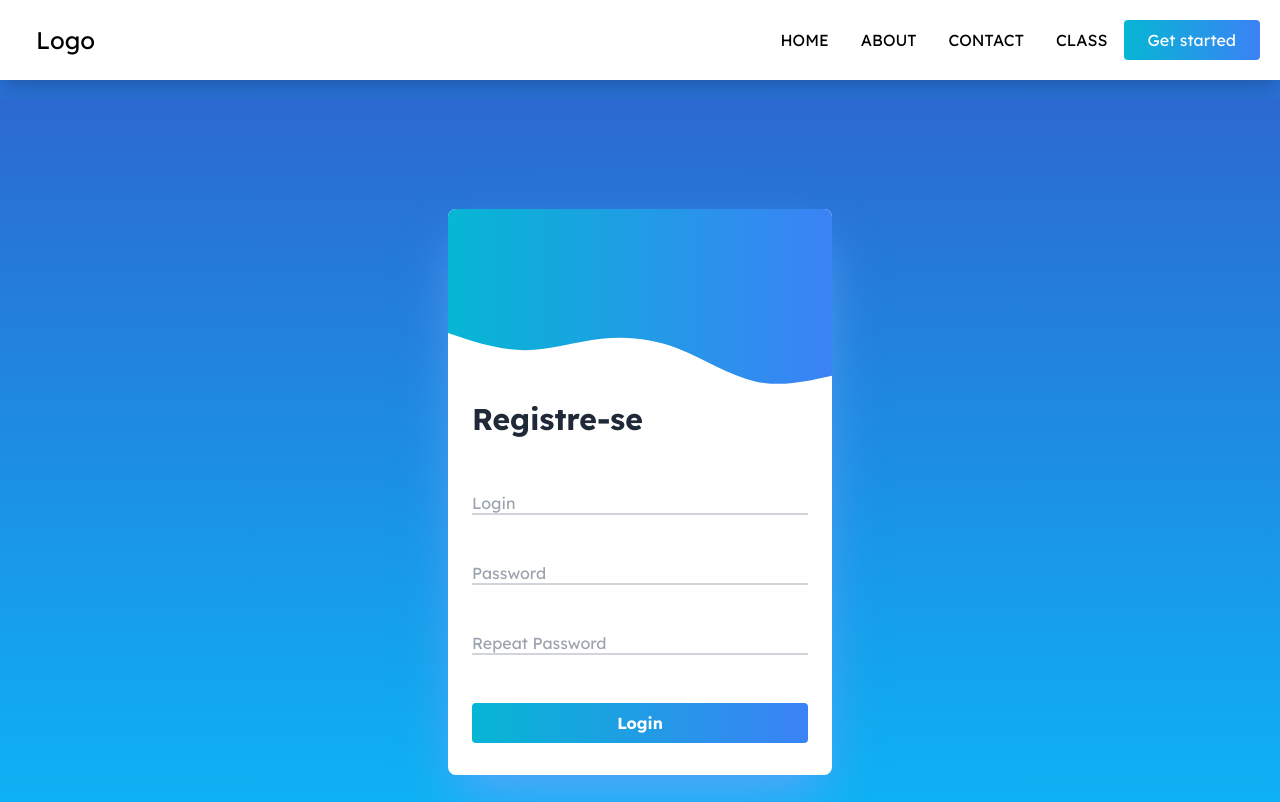
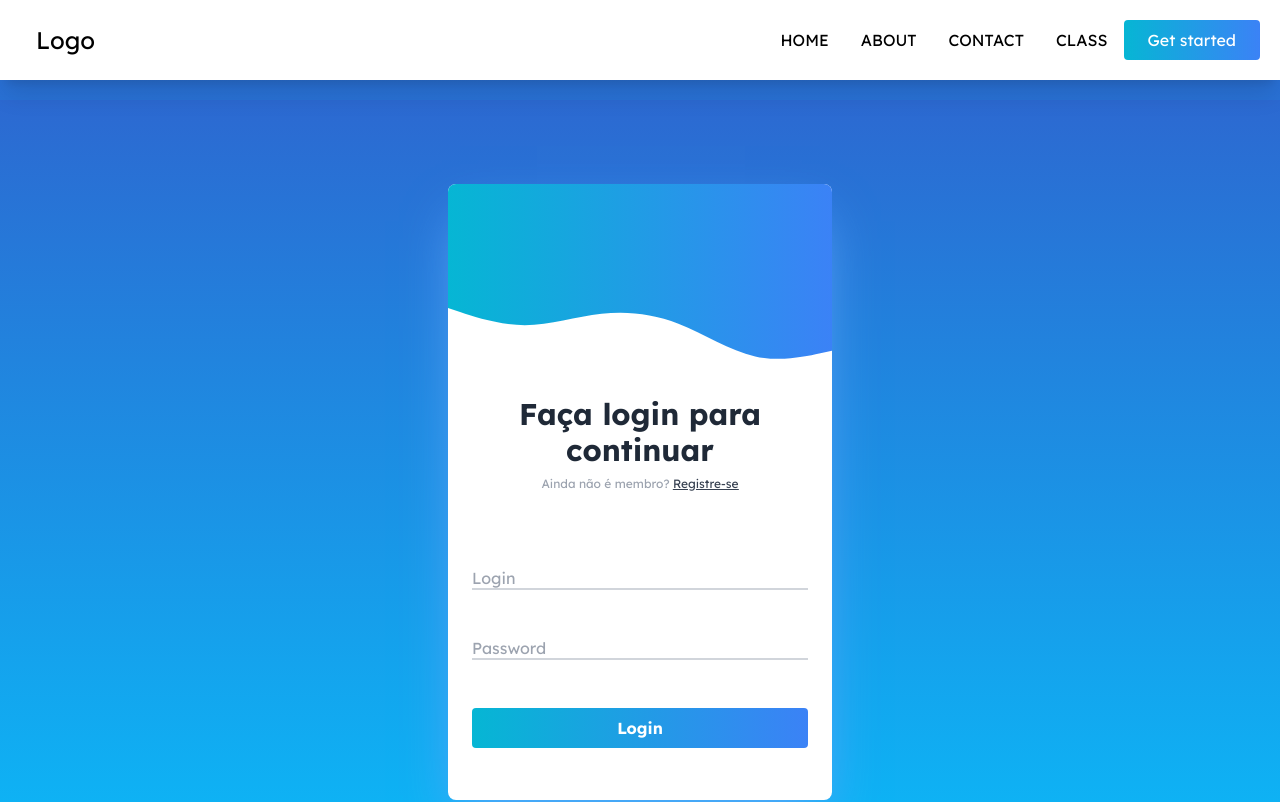
Before and after one commit to salviotonon/system_school.pj, a React (Vite) app in the folder front/: page / in a window 1280 px wide. Shown: the top 802 px of the page. Built offline with nearby package versions, Linux system fonts and the light colour scheme.

Commit message:
:lipstick: feat: style login page

```diff
--- a/front/src/App.jsx
+++ b/front/src/App.jsx
@@ -9,7 +9,7 @@ function App() {
 
 
   return (
-    <Signup />
+    <Login />
   )
 }
 
--- a/front/src/components/Form/FormSignup.jsx
+++ b/front/src/components/Form/FormSignup.jsx
@@ -31,10 +31,11 @@ export const FormSignup = () => {
           <path fill="#ffffff" fill-opacity="1" d="M0,64L48,80C96,96,192,128,288,128C384,128,480,96,576,85.3C672,75,768,85,864,122.7C960,160,1056,224,1152,245.3C1248,267,1344,245,1392,234.7L1440,224L1440,320L1392,320C1344,320,1248,320,1152,320C1056,320,960,320,864,320C768,320,672,320,576,320C480,320,384,320,288,320C192,320,96,320,48,320L0,320Z"></path>
         </svg>
       </div>
-      <div className='px-6'>
-        <h2 className='text-3xl text-gray-800 font-bold mb-10'>
+      <div className='px-6 pb-5'>
+        <h2 className='text-3xl text-gray-800 font-bold text-center'>
           Registre-se
         </h2>
+        <h3 className='text-gray-400 text-xs text-center mb-10 mt-4'>Ja possuí conta ? <span className='underline text-gray-700 hover:text-blue-500 duration-300'><a href='#'>Faça o login</a></span></h3>
 
         <Input
           name='name'
@@ -62,7 +63,7 @@ export const FormSignup = () => {
           onChange={handleChange}
           error={showError ? errors.repeatPassword : ''}
         />
-        <Button type='submit'>Login</Button>
+        <Button type='submit'>Enviar</Button>
       </div>
     </form>
   )
--- a/front/src/components/Form/index.jsx
+++ b/front/src/components/Form/index.jsx
@@ -31,10 +31,18 @@ export const Form = () => {
   };
 
   return (
-    <form onSubmit={onSubmit} className='bg-white shadow-md shadow-gray-400 rounded px-8 pt-6 pb-8 mb-4 w-full max-w-sm mx-2'>
-      <h2 className='text-3xl text-gray-700 font-bold my-5'>
-        Faça o login para continuar
+    <form autoComplete='off' onSubmit={onSubmit} className={`bg-white shadow-2xl shadow-blue-400 rounded-lg pb-8 mb-4 w-full max-w-sm mx-2`}>
+      <div className='relative h-48 bg-gradient-to-r from-cyan-500 to-blue-500 rounded-bl-4xl rounded-lg'>
+        <svg class="absolute bottom-0" xmlns="http://www.w3.org/2000/svg" viewBox="0 0 1440 320">
+          <path fill="#ffffff" fill-opacity="1" d="M0,64L48,80C96,96,192,128,288,128C384,128,480,96,576,85.3C672,75,768,85,864,122.7C960,160,1056,224,1152,245.3C1248,267,1344,245,1392,234.7L1440,224L1440,320L1392,320C1344,320,1248,320,1152,320C1056,320,960,320,864,320C768,320,672,320,576,320C480,320,384,320,288,320C192,320,96,320,48,320L0,320Z"></path>
+        </svg>
+      </div>
+      <div className='px-6 pb-5'>
+
+        <h2 className='text-3xl text-gray-800 font-bold mt-5 text-center'>
+          Faça login para continuar
         </h2>
+        <h3 className='text-gray-400 text-xs text-center mb-10 pb-5 mt-2'>Ainda não é membro? <span className='underline text-gray-700 hover:text-blue-500 duration-300'><a href='#'>Registre-se</a></span></h3>
         <Input
           name='name'
           values={values.name}
@@ -53,6 +61,7 @@ export const Form = () => {
           error={showError ? errors.password : ''}
         />
         <Button type='submit'>Login</Button>
+      </div>
     </form>
   )
 }
--- a/front/src/pages/Login/index.jsx
+++ b/front/src/pages/Login/index.jsx
@@ -1,4 +1,3 @@
-import { Button } from '../../components/Button'
 import { Form } from '../../components/Form'
 import { FcMenu } from 'react-icons/fc'
 import { GrFormClose } from 'react-icons/gr'
@@ -16,7 +15,7 @@ export const Login = () => {
 
   return (
     <>
-      <header className='p-5 bg-white shadow-xl md:flex md:items-center md:justify-between'>
+      <header className='p-5 bg-white shadow-xl md:flex md:items-center md:justify-between sticky left-0 right-0 top-0 z-30'>
         <div className='mx-4 my-6 md:my-0 flex justify-between items-center'>
           <span className='text-2xl cursor-pointer'>
             Logo
@@ -34,17 +33,14 @@ export const Login = () => {
           <li className='text-black mx-4 my-6 md:my-0'><a href='#' className='text-x1 hover:text-cyan-500 duration-500'>CLASS</a></li>
           <button className='bg-gradient-to-r from-cyan-500 to-blue-500 hover:opacity-75 text-white duration-500 px-6 py-2 hover:bg-cyan-500 rounded'>Get started</button>
         </ul>
-
       </header>
-      <main className='min-h-screen w-full mx-auto my-0 flex justify-center items-center'>
+      <main className='min-h-screen w-full mx-auto my-5 flex justify-center items-center '>
         <Form />
-
       </main>
       <footer className='bg-white shadow-xl h-24 flex items-center justify-center'>
         <span className='text-sm font-light'> Projeto Comunidade Pj &copy;</span>
 
       </footer>
     </>
-
   )
 }
--- a/front/src/pages/Signup/index.jsx
+++ b/front/src/pages/Signup/index.jsx
@@ -16,7 +16,7 @@ export const Signup = () => {
 
   return (
     <>
-      <header className='p-5 bg-white shadow-xl md:flex md:items-center md:justify-between'>
+      <header className='p-5 bg-white shadow-xl md:flex md:items-center md:justify-between sticky left-0 right-0 top-0 z-30'>
         <div className='mx-4 my-6 md:my-0 flex justify-between items-center'>
           <span className='text-2xl cursor-pointer'>
             Logo
```
Lines whose indentation alone changed are shown as unchanged.
